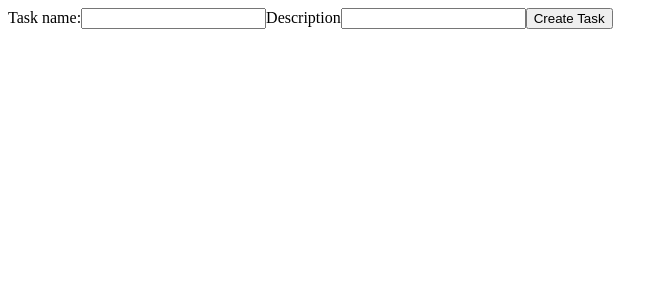
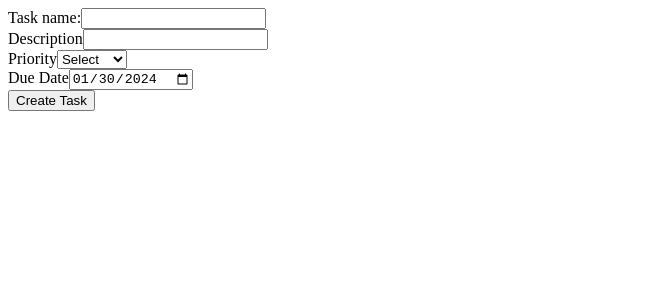
Before and after one commit to sasankamowli/todo_list_app, a React (Vite) app in the folder forntend_react/todo_list_app_frontend/: page / in a window 1280 px wide. Shown: the top 300 px of the page, without its empty margins (0-668 px from the left). Built offline with nearby package versions, Linux system fonts and the light colour scheme.

Commit message:
adding priority and due date

```diff
--- a/forntend_react/todo_list_app_frontend/src/containers/createTaskContainer.jsx
+++ b/forntend_react/todo_list_app_frontend/src/containers/createTaskContainer.jsx
@@ -3,25 +3,57 @@ import React, { useState } from "react";
 function CreateTaskContainer({task, setTask}) {
     const [taskName, setTaskName] = useState("");
     const [desc, setDesc] = useState("");
+    const [priority, setPriority] = useState("Select");
+    const [dueDate, setDueDate] = useState(()=>{
+        let yourDate = new Date();
+        return yourDate.toISOString().split('T')[0];
+    });
 
     const handleSubmit = (event) => {
         event.preventDefault();
         const formData = {};
         formData.taskName = taskName;
         formData.desc = desc;
+        formData.priority = priority;
+        formData.dueDate = dueDate;
+        formData.priority = priority;
         const updatedTask = [...task, formData];
         setTask(updatedTask);
         setTaskName("");
         setDesc("");
+        setPriority("Select");
+        setDueDate(()=>{
+            let yourDate = new Date();
+            return yourDate.toISOString().split('T')[0];
+        });
     }
 
     return (
         <React.Fragment>
             <form onSubmit={handleSubmit}>
-                <label>Task name:</label>
-                <input type="text" onChange={(e) => setTaskName(e.target.value)} value={taskName} />
-                <label>Description</label>
-                <input type="text" onChange={(e) => setDesc(e.target.value)} value={desc} />
+                <label htmlFor="taskName">Task name:</label>
+                <input type="text"
+                name="taskName"
+                onChange={(e) => setTaskName(e.target.value)}
+                value={taskName} />
+                <br />
+                <label htmlFor="desc">Description</label>
+                <input type="text"
+                name="desc"
+                onChange={(e) => setDesc(e.target.value)}
+                value={desc} />
+                <br />
+                <label htmlFor="priority" defaultValue={priority}>Priority</label>
+                <select name="priority" onChange={(e) => setPriority(e.target.value)} value={priority} >
+                    <option value="Select">Select</option>
+                    <option value="Low">Low</option>
+                    <option value="Medium">Medium</option>
+                    <option value="High">High</option>
+                </select>
+                <br />
+                <label htmlFor="dueDate">Due Date</label>
+                <input type="date" name="dueDate" onChange={(e)=>setDueDate(e.target.value)} value={dueDate} />
+                <br />
                 <input type="submit" value="Create Task" />
             </form>
         </React.Fragment>
--- a/forntend_react/todo_list_app_frontend/src/containers/displayTasksContainer.jsx
+++ b/forntend_react/todo_list_app_frontend/src/containers/displayTasksContainer.jsx
@@ -13,6 +13,8 @@ function DisplayTasksContainer({task, setTask}) {
                     <li key={index}>
                         <p>Task Name: {element.taskName}</p>
                         <p>Task Description: {element.desc}</p>
+                        <p>Priority: {element.priority}</p>
+                        <p>Due Date: {element.dueDate}</p>
                         <button onClick={()=>handleDetele(index)}>Delete</button>
                     </li>
                 )}
```
